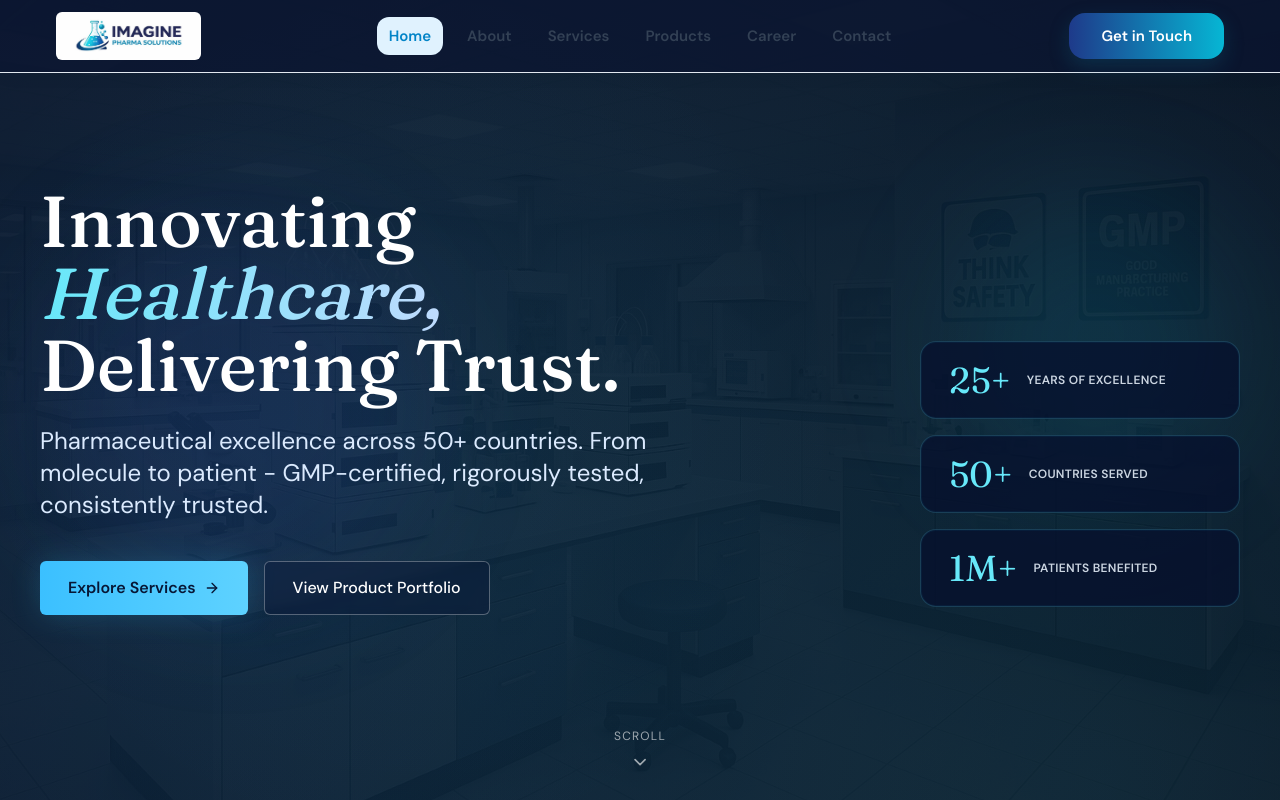
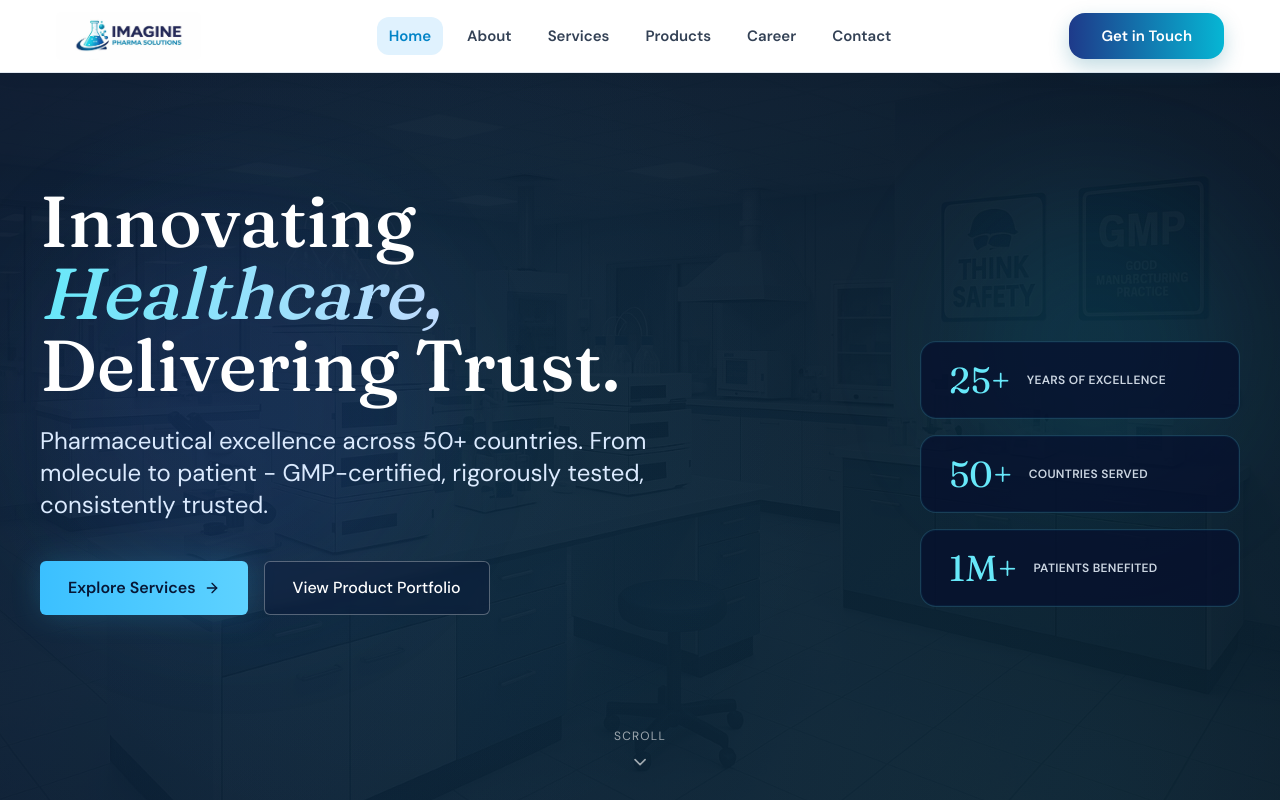
Before and after one commit to AmulyaKaushik/Imagine-Pharma-Solutions, a React (Vite) app: page / in a window 1280 px wide. Shown: the top 800 px of the page. Built offline with nearby package versions, Linux system fonts and the light colour scheme.

Commit message:
made navbar white

```diff
--- a/src/components/Navbar.jsx
+++ b/src/components/Navbar.jsx
@@ -29,7 +29,7 @@ export default function Navbar() {
 
   return (
     <header
-      className="fixed top-0 left-0 right-0 z-50 !bg-white border-b border-[#e2e8f0] shadow-[0_4px_16px_rgba(15,23,42,0.04)] py-3"
+      className="fixed top-0 left-0 right-0 z-50 bg-[#ffffff] border-b border-[#e2e8f0] shadow-[0_4px_16px_rgba(15,23,42,0.04)] py-3"
     >
       <div className="max-w-[1540px] mx-auto px-6 sm:px-10 lg:px-14 grid grid-cols-[1fr_auto] md:grid-cols-[260px_1fr_260px] items-center gap-3">
 
@@ -38,7 +38,7 @@ export default function Navbar() {
           <img
             src={logo}
             alt="Imagine Pharma Solutions"
-            className="h-12 w-auto object-contain bg-white rounded-md"
+            className="h-12 w-auto object-contain bg-[#ffffff] rounded-md"
           />
         </Link>
 
@@ -89,7 +89,7 @@ export default function Navbar() {
             animate={{ height: 'auto', opacity: 1 }}
             exit={{ height: 0, opacity: 0 }}
             transition={{ duration: 0.25, ease: 'easeInOut' }}
-            className="md:hidden overflow-hidden !bg-white border-t border-[#e2e8f0] shadow-lg"
+            className="md:hidden overflow-hidden bg-[#ffffff] border-t border-[#e2e8f0] shadow-lg"
           >
             <nav className="flex flex-col px-4 py-3 gap-1">
               {NAV_LINKS.map(({ label, path }) => (
```
